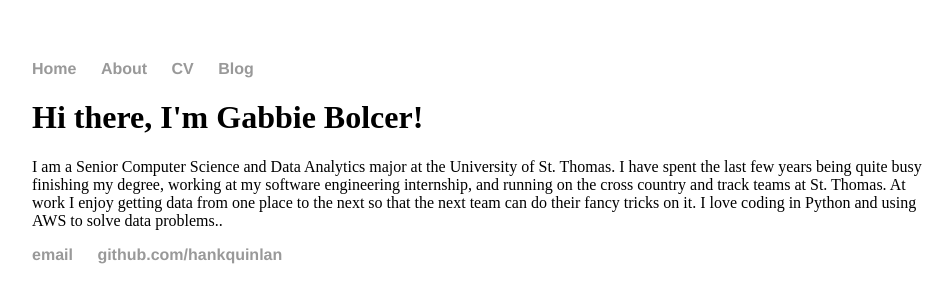
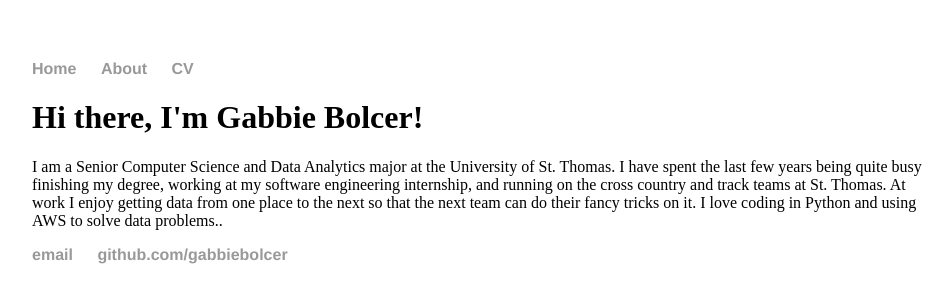
Before and after one commit to gabbiebolcer/gabbiebolcer.github.io, a Jekyll site: the page built from index.html, in a window 1280 px wide. Shown: the top 303 px of the page, without its empty margins (160-1112 px from the left). Built offline with Jekyll 4.4.1, drawn with Linux system fonts in a browser that asks for light colours.

Commit message:
Update default.html

```diff
--- a/_layouts/default.html
+++ b/_layouts/default.html
@@ -11,7 +11,6 @@
 	        		<li><a href="/">Home</a></li>
 		        	<li><a href="/about">About</a></li>
 	        		<li><a href="/cv">CV</a></li>
-	        		<li><a href="/blog">Blog</a></li>
 	    		</ul>
 			</nav>
 			<div class="container">
@@ -21,8 +20,8 @@
 			</div><!-- /.container -->
 			<footer>
 	    		<ul>
-	        		<li><a href="mailto:hankquinlanhub@gmail.com">email</a></li>
-	        		<li><a href="https://github.com/hankquinlan">github.com/hankquinlan</a></li>
+	        		<li><a href="mailto:gkbolcer@stthomas.edu">email</a></li>
+	        		<li><a href="https://github.com/gabbiebolcer">github.com/gabbiebolcer</a></li>
 				</ul>
 			</footer>
 		</body>
```
